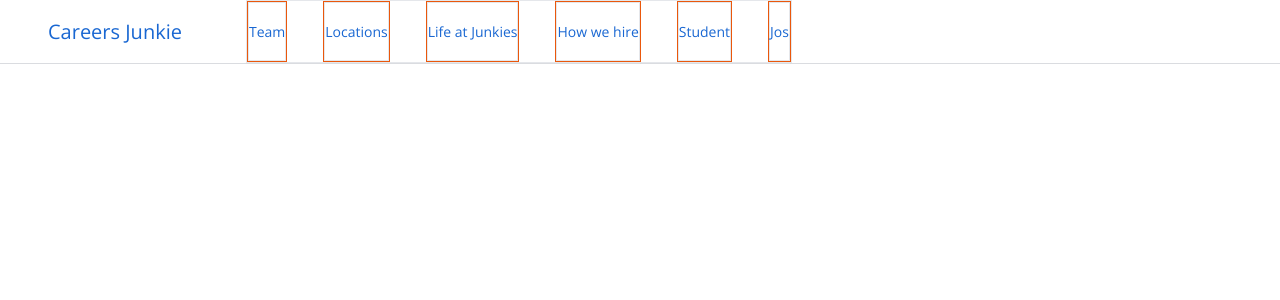
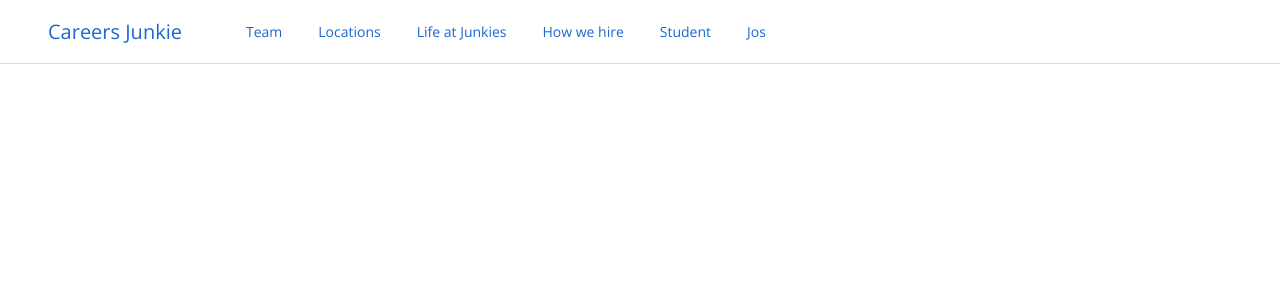
Before and after one commit to danielerat/GoogleCareers_Clone, a Vue app: page / in a window 1280 px wide. Shown: the top 300 px of the page. Built offline with nearby package versions, Linux system fonts and the light colour scheme.

Commit message:
More sophisticated way of Doing some test

```diff
--- a/src/components/MainNav.vue
+++ b/src/components/MainNav.vue
@@ -7,14 +7,15 @@
         <a :href="url" class="flex items-center px-4 h-full text-xl">
           {{ company }}
         </a>
-        <nav class="h-full border ml-12">
+        <nav class="h-full ml-12">
           <ul class="flex h-full p-0 m-0">
             <li
               v-for="item in menuItems"
               :key="item"
-              class="flex border h-full border-orange-600 ml-9 first:ml-0"
+              class="flex h-full ml-9 first:ml-0"
+              data-test="main-nav-list-item"
             >
-              <a href="" class="flex items-center border">{{ item }}</a>
+              <a href="" class="flex items-center">{{ item }}</a>
             </li>
           </ul>
         </nav>
```
Also changed, not shown: 1 other file (tests, documents, lock files or other folders).
